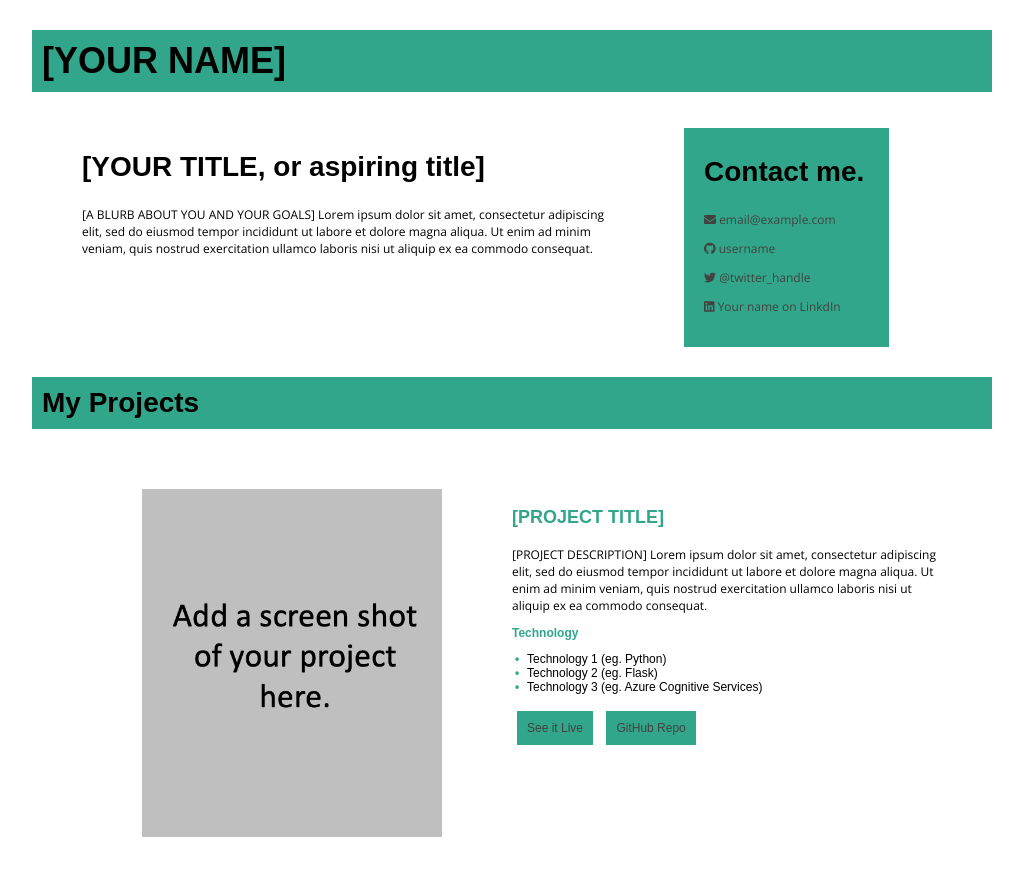
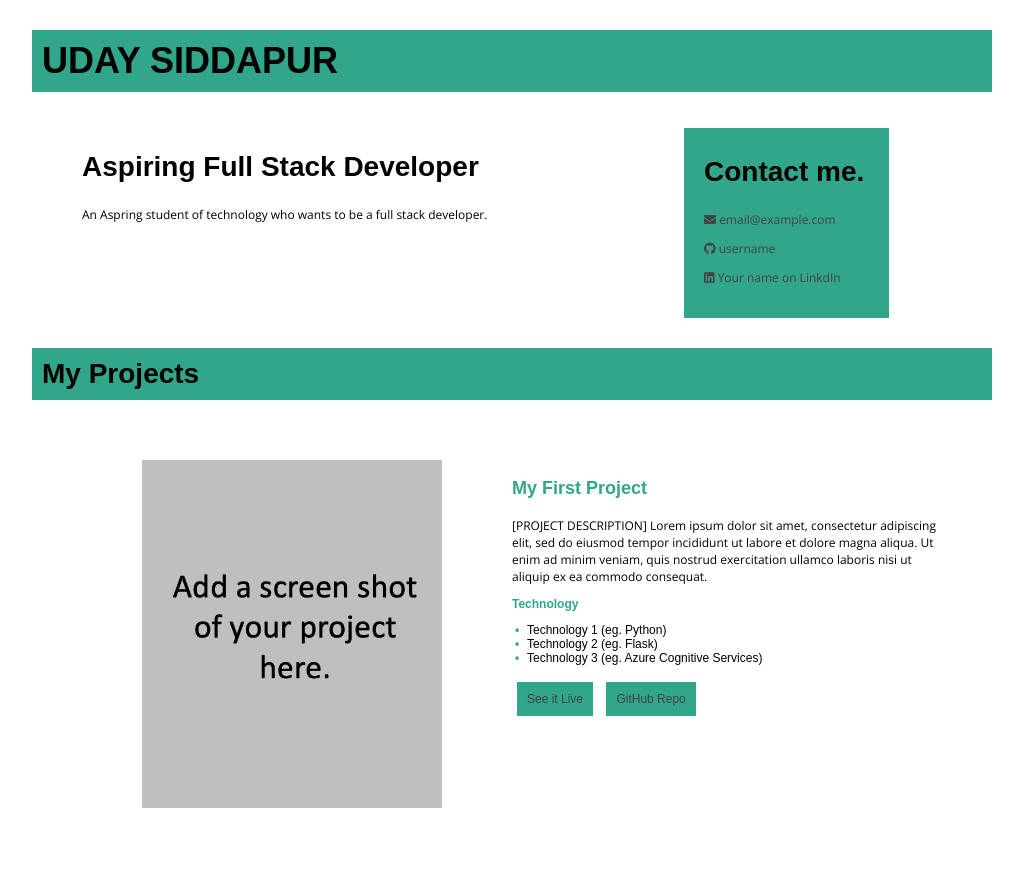
Before and after one commit to in-the-code-garden/portfolio-template, a plain HTML site: page index.html in a window 1280 px wide. Shown: the whole page, without its empty margins (128-1151 px from the left). After the commit the page ends 848 px from the top, so only its background shows below. Drawn offline with nearby package versions, Linux system fonts and the light colour scheme; a web font is replaced by a local one.

Commit message:
ContentFor Portfolio

```diff
--- a/index.html
+++ b/index.html
@@ -2,7 +2,7 @@
 
 	<head>
 		<link href="style.css" rel="stylesheet">
-		<title>Renee Noble - Portfolio</title>
+		<title>Uday Siddapur - Portfolio</title>
         <link rel="stylesheet" href="https://cdnjs.cloudflare.com/ajax/libs/font-awesome/5.15.4/css/all.min.css">
         <link rel="preconnect" href="https://fonts.googleapis.com">
         <link rel="preconnect" href="https://fonts.gstatic.com" crossorigin>
@@ -12,34 +12,31 @@
 	<body>
 
 
-		<h1 class="banner">[YOUR NAME]</h1>
+		<h1 class="banner">UDAY SIDDAPUR</h1>
         <header id="header">
             <section id="header-main">
                 <article id="header-blurb">
                 <h2>
-                [YOUR TITLE, or aspiring title]
+                Aspiring Full Stack Developer
                 </h2>
                     <p>
-                        [A BLURB ABOUT YOU AND YOUR GOALS] Lorem ipsum dolor sit amet, consectetur adipiscing elit, sed do eiusmod tempor incididunt ut labore et dolore magna aliqua. Ut enim ad minim veniam, quis nostrud exercitation ullamco laboris nisi ut aliquip ex ea commodo consequat.
+                        An Aspring student of technology who wants to be a full stack developer.
                     </p>
                 </article>
                 <article id="header-contact">
                     <h2>Contact me.</h2>
                         <p>
                             <i class="fa fa-envelope" aria-hidden="true"></i>
-                            <a href="mailto:your-email@example.com">email@example.com</a>
+                            <a href="mailto:udaysiddapur@gmail.com">email@example.com</a>
                         </p>
                         <p>
                             <i class="fab fa-github" aria-hidden="true"></i>
-                            <a href="github.com/gh-username">username</a>
+                            <a href="github.com/gh-udaysiddapur">username</a>
                         </p>
-                        <p>
-                            <i class="fab fa-twitter" aria-hidden="true"></i>
-                            <a href="https://twitter.com/noble_renee">@twitter_handle</a>
-                        </p>
+
                         <p>
                             <i class="fab fa-linkedin" aria-hidden="true"></i>
-                            <a href="https://www.linkedin.com/in/your-link">Your name on LinkdIn</a>
+                            <a href="https://www.linkedin.com/in/udaysiddapur">Your name on LinkdIn</a>
                         </p>
                 </article>
             </section>
@@ -51,7 +48,7 @@
             <img src="images/image1.png">
             <div>
                 <h3>
-                    [PROJECT TITLE]
+                    My First Project
                 </h3>
                 <p>
                     [PROJECT DESCRIPTION] Lorem ipsum dolor sit amet, consectetur adipiscing elit, sed do eiusmod tempor incididunt ut labore et dolore magna aliqua. Ut enim ad minim veniam, quis nostrud exercitation ullamco laboris nisi ut aliquip ex ea commodo consequat.
--- a/style.css
+++ b/style.css
@@ -12,13 +12,7 @@ body {
     margin-top: 3em;
 }
 
-/* section {
-    margin: auto 1em 1em 1em;
-} */
 
-/* article {
-    margin: auto 1em 1em 1em;
-} */
 
 .banner {
     background-color: #31A68A;
```
